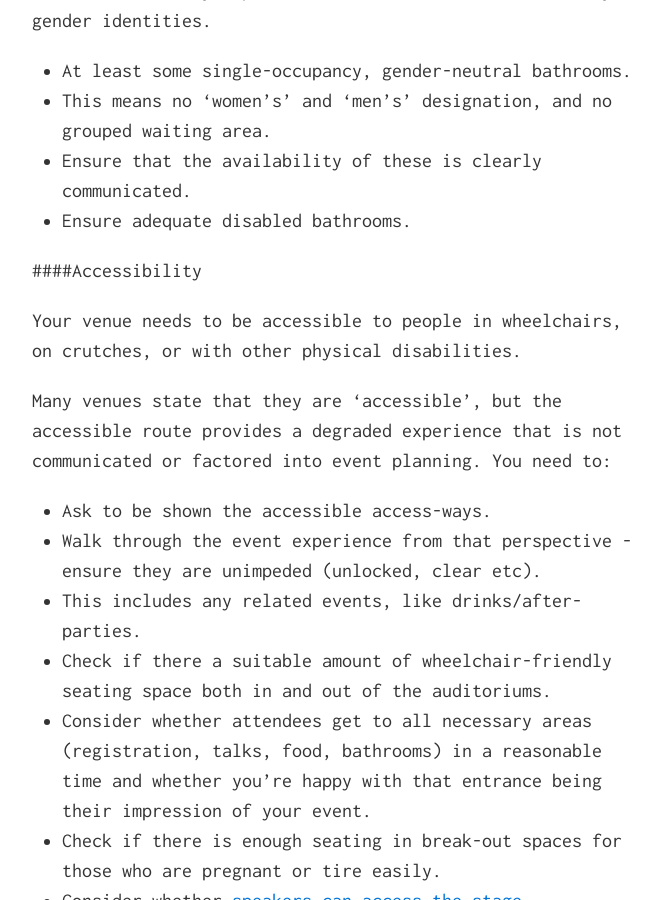
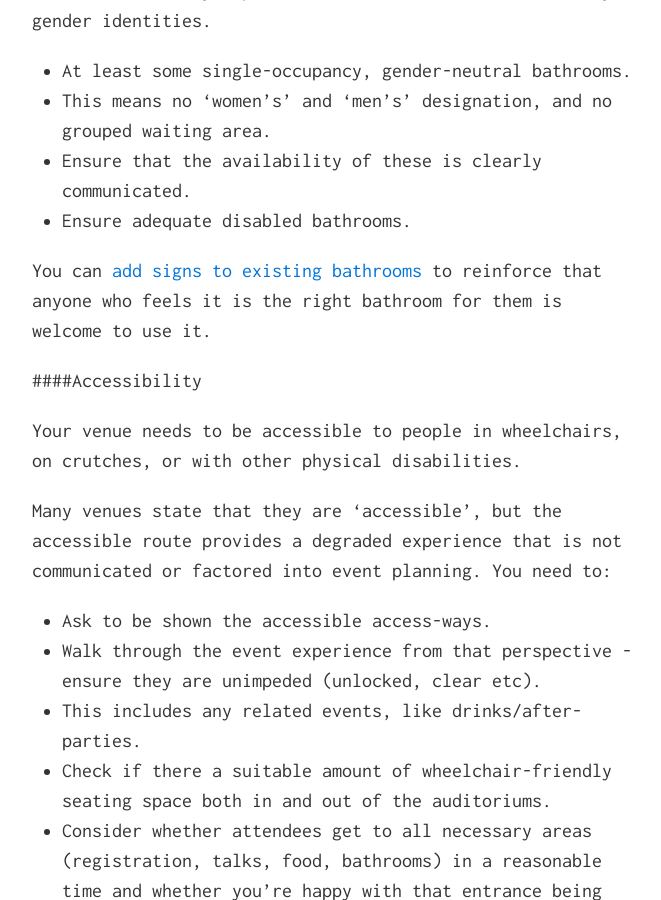
Before and after one commit to hopperfund/events, a Jekyll site: the page built from index.md, in a window 1280 px wide and 900 px high, scrolled down 16034 px. Shown: the whole window, without its empty margins (308-969 px from the left). Built offline with Jekyll 4.4.1, drawn with Linux system fonts in a browser that asks for light colours.

Commit message:
Add bathroom sign reference

```diff
--- a/index.md
+++ b/index.md
@@ -289,6 +289,8 @@ This is incredibly important for attendees with non-binary gender identities.
 - This means no 'women's' and 'men's' designation, and no grouped waiting area.
 - Ensure that the availability of these is clearly communicated.
 - Ensure adequate disabled bathrooms.
+
+You can [add signs to existing bathrooms](https://i.embed.ly/1/display/resize?key=1e6a1a1efdb011df84894040444cdc60&url=https%3A%2F%2Finstagram.com%2Fp%2F8V2P8SIeit%2Fmedia&width=810) to reinforce that anyone who feels it is the right bathroom for them is welcome to use it.
 
 ####<a name="accessibility"></a>Accessibility
 
```
